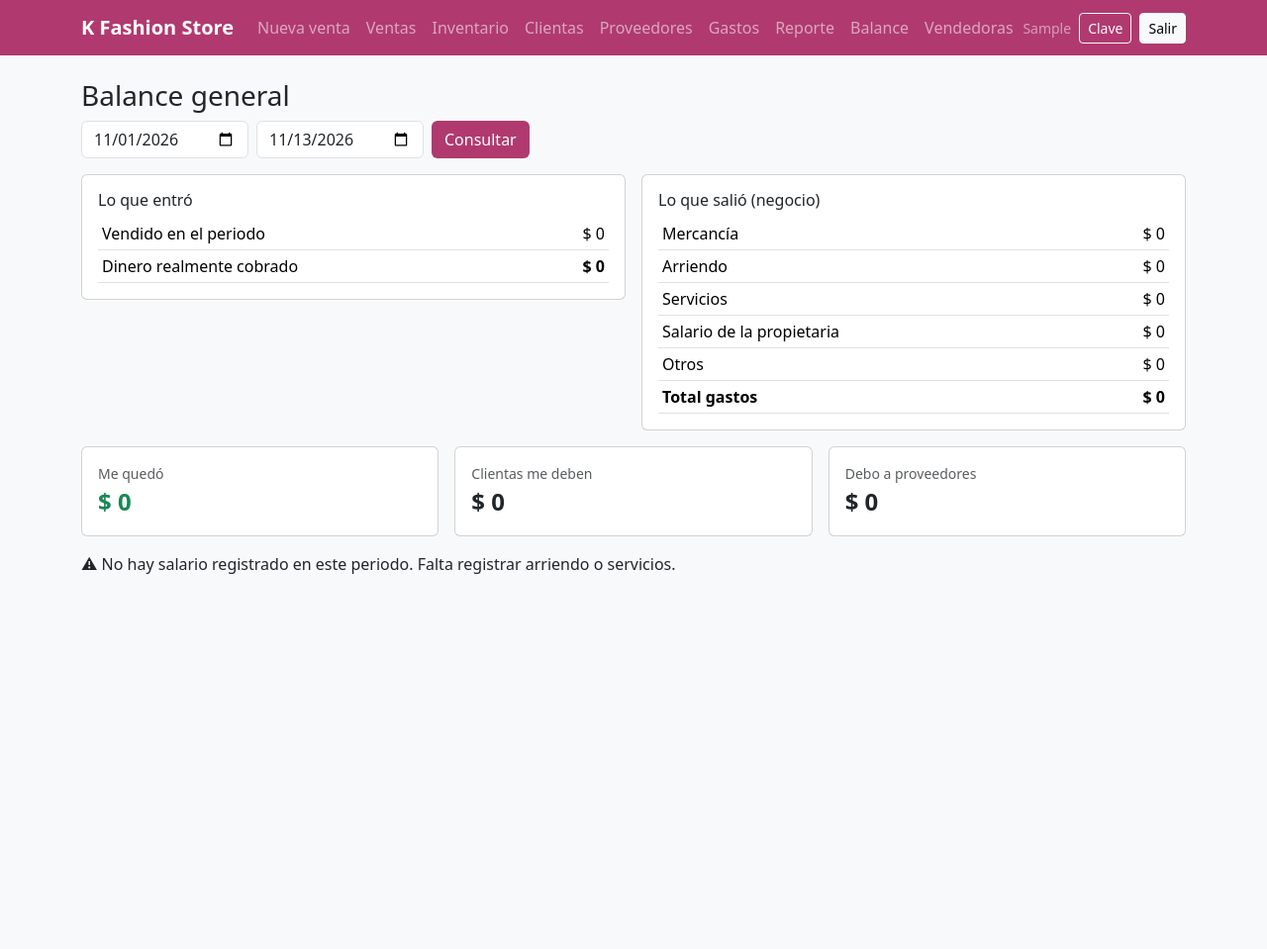
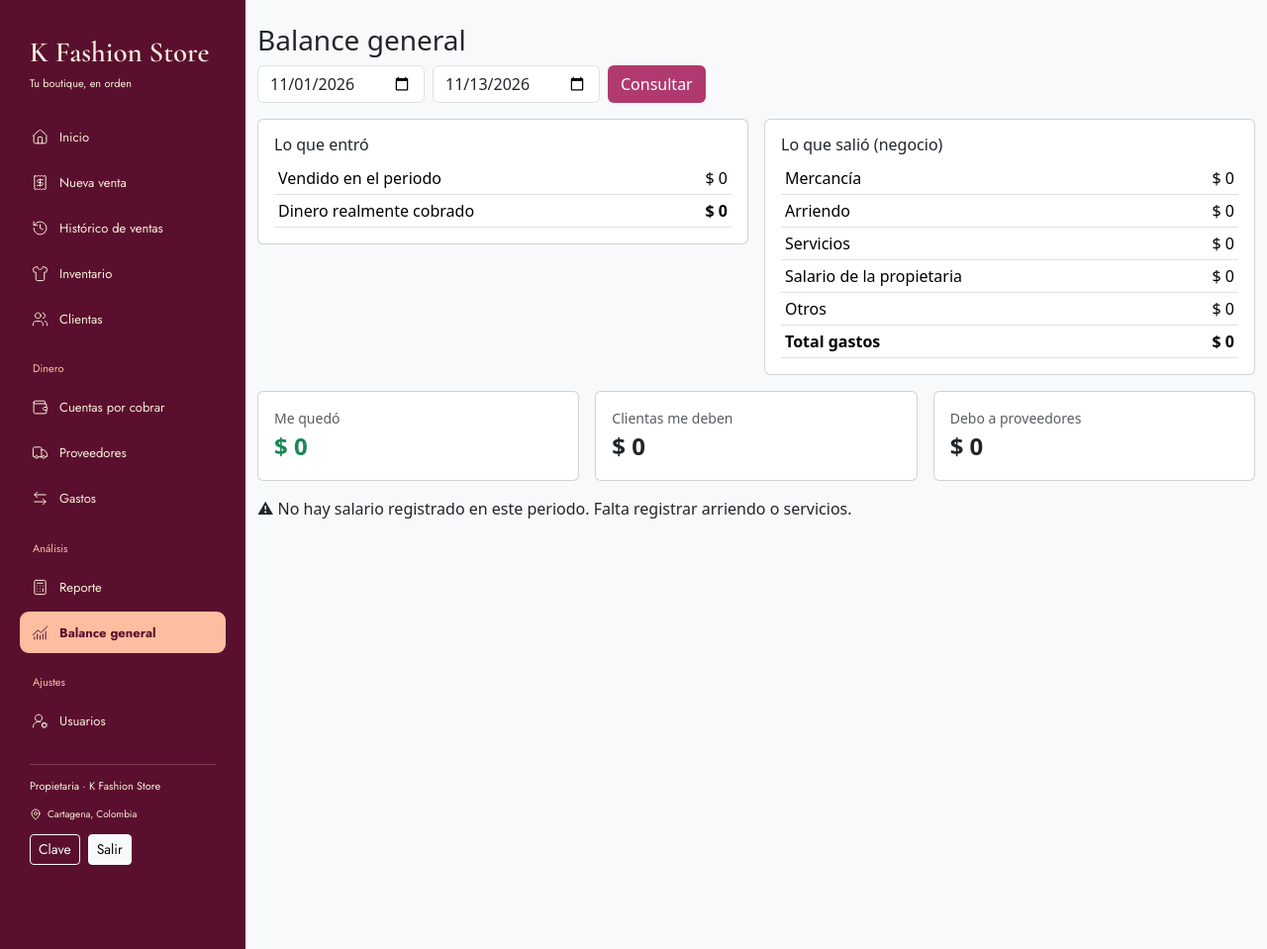
Before and after one commit to amartinezd21/kfashionstoreweb, a Django app: page /balance/ in a window 1280 px wide. Shown: the whole page at 99% size. Run offline with Django 5.2, Linux system fonts and the light colour scheme; the visitor is signed in with stand-in values (Sample User, id 1); data that the repository does not hold is empty.

Commit message:
Pasé el menú a una barra lateral izquierda

```diff
--- a/tienda/templates/tienda/base.html
+++ b/tienda/templates/tienda/base.html
@@ -1,53 +1,89 @@
-{% load tienda_extras %}<!doctype html>
+{% load tienda_extras static %}<!doctype html>
 <html lang="es">
 <head>
   <meta charset="utf-8">
   <meta name="viewport" content="width=device-width, initial-scale=1">
   <title>{% block title %}K Fashion Store{% endblock %}</title>
+  <link href="https://fonts.googleapis.com/css2?family=Cormorant+Garamond:wght@600&family=Jost:wght@400;700&display=swap" rel="stylesheet">
   <link href="https://cdn.jsdelivr.net/npm/bootstrap@5.3.3/dist/css/bootstrap.min.css" rel="stylesheet">
   <style>
     :root { --kf: #b03a6f; }
-    .navbar { background: var(--kf); }
+    /* ===== Barra lateral (diseño Figma) ===== */
+    .kf-sidebar { --bs-offcanvas-width: 248px; background-color: #5a0f2e !important; color: #f7eed9; font-family: 'Jost', sans-serif; }
+    .kf-sidebar .offcanvas-body { display: flex; flex-direction: column; gap: 22px; padding: 35px 20px 25px; }
+    .kf-marca { padding: 0 10px; color: #f7eed9; text-decoration: none; display: block; }
+    .kf-marca strong { display: block; font-family: 'Cormorant Garamond', Georgia, serif; font-weight: 600; font-size: 29px; line-height: 1.25; }
+    .kf-marca small { font-size: 11px; }
+    .kf-menu { display: flex; flex-direction: column; gap: 4px; }
+    .kf-opcion { display: flex; align-items: center; gap: 11px; height: 42px; padding: 0 12px; border-radius: 9px;
+                 color: #f7eed9; font-size: 13px; text-decoration: none; white-space: nowrap; }
+    .kf-opcion:hover { background: rgba(253, 189, 160, 0.2); color: #f7eed9; }
+    .kf-opcion.activa { background: #fdbda0; color: #5a0f2e; font-weight: 700; }
+    .kf-grupo { padding: 17px 0 6px 13px; color: #fdbda0; font-size: 11px; }
+    .kf-icono { width: 17px; height: 17px; flex-shrink: 0; background-color: currentColor;
+                -webkit-mask: var(--icono) center / contain no-repeat; mask: var(--icono) center / contain no-repeat; }
+    .kf-cuenta { margin-top: auto; padding: 0 10px; display: flex; flex-direction: column; gap: 13px; font-size: 11px; }
+    .kf-separador { height: 1px; background: rgba(247, 238, 217, 0.2); }
+    .kf-ubicacion { display: flex; align-items: center; gap: 6px; font-size: 10px; }
+    .kf-ubicacion .kf-icono { width: 12px; height: 12px; }
+    .kf-topbar { background: #5a0f2e; color: #f7eed9; }
+    @media (min-width: 992px) {
+      .kf-sidebar { position: fixed; top: 0; bottom: 0; left: 0; width: 248px; overflow-y: auto; }
+      .kf-con-menu { margin-left: 248px; }
+    }
     .btn-kf { background: var(--kf); color: #fff; } .btn-kf:hover { background: #8f2c58; color: #fff; }
     .card-num { font-size: 1.5rem; font-weight: 700; }
-    @media print { .no-print { display: none !important; } }
+    @media print { .no-print { display: none !important; } .kf-con-menu { margin-left: 0 !important; } }
   </style>
 </head>
 <body class="bg-light">
 {% if user.is_authenticated %}
-<nav class="navbar navbar-expand-lg navbar-dark no-print mb-4">
-  <div class="container">
-    <a class="navbar-brand fw-bold" href="{% url 'dashboard' %}">K Fashion Store</a>
-    <button class="navbar-toggler" data-bs-toggle="collapse" data-bs-target="#menu"><span class="navbar-toggler-icon"></span></button>
-    <div id="menu" class="collapse navbar-collapse">
-      <ul class="navbar-nav me-auto">
-        <li class="nav-item"><a class="nav-link" href="{% url 'venta_nueva' %}">Nueva venta</a></li>
-        <li class="nav-item"><a class="nav-link" href="{% url 'ventas' %}">Ventas</a></li>
-        <li class="nav-item"><a class="nav-link" href="{% url 'inventario' %}">Inventario</a></li>
-        <li class="nav-item"><a class="nav-link" href="{% url 'clientes' %}">Clientas</a></li>
-        {% if es_propietaria %}
-        <li class="nav-item"><a class="nav-link" href="{% url 'proveedores' %}">Proveedores</a></li>
-        <li class="nav-item"><a class="nav-link" href="{% url 'gastos' %}">Gastos</a></li>
-        <li class="nav-item"><a class="nav-link" href="{% url 'reporte' %}">Reporte</a></li>
-        <li class="nav-item"><a class="nav-link" href="{% url 'balance' %}">Balance</a></li>
-        <li class="nav-item"><a class="nav-link" href="{% url 'usuarios' %}">Vendedoras</a></li>
-        {% endif %}
-      </ul>
-      <form method="post" action="{% url 'logout' %}" class="d-flex align-items-center gap-2">{% csrf_token %}
-        <span class="text-white-50 small">{{ user.first_name|default:user.username }}</span>
+<!-- Barra superior: solo en celular/tablet, para abrir el menú -->
+<div class="kf-topbar d-lg-none no-print d-flex align-items-center gap-3 px-3 py-2">
+  <button class="btn btn-sm btn-outline-light" type="button" data-bs-toggle="offcanvas" data-bs-target="#menu" aria-controls="menu">☰ Menú</button>
+  <span style="font-family:'Cormorant Garamond',serif;font-weight:600;font-size:1.4rem">K Fashion Store</span>
+</div>
+<aside id="menu" class="kf-sidebar offcanvas-lg offcanvas-start no-print" tabindex="-1" aria-label="Menú principal">
+  <div class="offcanvas-body">
+    <a class="kf-marca" href="{% url 'dashboard' %}"><strong>K Fashion Store</strong><small>Tu boutique, en orden</small></a>
+    <nav class="kf-menu">
+      <a class="kf-opcion{% if request.resolver_match.url_name == 'dashboard' %} activa{% endif %}" href="{% url 'dashboard' %}"><span class="kf-icono" style="--icono: url('{% static 'tienda/iconos/house.svg' %}')"></span>Inicio</a>
+      <a class="kf-opcion{% if request.resolver_match.url_name == 'venta_nueva' %} activa{% endif %}" href="{% url 'venta_nueva' %}"><span class="kf-icono" style="--icono: url('{% static 'tienda/iconos/receipt.svg' %}')"></span>Nueva venta</a>
+      <a class="kf-opcion{% if request.resolver_match.url_name == 'ventas' and not request.GET.credito %} activa{% endif %}" href="{% url 'ventas' %}"><span class="kf-icono" style="--icono: url('{% static 'tienda/iconos/history.svg' %}')"></span>Histórico de ventas</a>
+      <a class="kf-opcion{% if request.resolver_match.url_name == 'inventario' %} activa{% endif %}" href="{% url 'inventario' %}"><span class="kf-icono" style="--icono: url('{% static 'tienda/iconos/shirt.svg' %}')"></span>Inventario</a>
+      <a class="kf-opcion{% if request.resolver_match.url_name == 'clientes' %} activa{% endif %}" href="{% url 'clientes' %}"><span class="kf-icono" style="--icono: url('{% static 'tienda/iconos/users.svg' %}')"></span>Clientas</a>
+      <div class="kf-grupo">Dinero</div>
+      <a class="kf-opcion{% if request.resolver_match.url_name == 'ventas' and request.GET.credito %} activa{% endif %}" href="{% url 'ventas' %}?credito=1"><span class="kf-icono" style="--icono: url('{% static 'tienda/iconos/wallet.svg' %}')"></span>Cuentas por cobrar</a>
+      {% if es_propietaria %}
+      <a class="kf-opcion{% if request.resolver_match.url_name == 'proveedores' %} activa{% endif %}" href="{% url 'proveedores' %}"><span class="kf-icono" style="--icono: url('{% static 'tienda/iconos/truck.svg' %}')"></span>Proveedores</a>
+      <a class="kf-opcion{% if request.resolver_match.url_name == 'gastos' %} activa{% endif %}" href="{% url 'gastos' %}"><span class="kf-icono" style="--icono: url('{% static 'tienda/iconos/arrow-left-right.svg' %}')"></span>Gastos</a>
+      <div class="kf-grupo">Análisis</div>
+      <a class="kf-opcion{% if request.resolver_match.url_name == 'reporte' %} activa{% endif %}" href="{% url 'reporte' %}"><span class="kf-icono" style="--icono: url('{% static 'tienda/iconos/calculator.svg' %}')"></span>Reporte</a>
+      <a class="kf-opcion{% if request.resolver_match.url_name == 'balance' %} activa{% endif %}" href="{% url 'balance' %}"><span class="kf-icono" style="--icono: url('{% static 'tienda/iconos/chart.svg' %}')"></span>Balance general</a>
+      <div class="kf-grupo">Ajustes</div>
+      <a class="kf-opcion{% if request.resolver_match.url_name == 'usuarios' %} activa{% endif %}" href="{% url 'usuarios' %}"><span class="kf-icono" style="--icono: url('{% static 'tienda/iconos/user-round-cog.svg' %}')"></span>Usuarios</a>
+      {% endif %}
+    </nav>
+    <div class="kf-cuenta">
+      <div class="kf-separador"></div>
+      <span>{% if es_propietaria %}Propietaria · K Fashion Store{% else %}Vendedora · {{ user.first_name|default:user.username }}{% endif %}</span>
+      <span class="kf-ubicacion"><span class="kf-icono" style="--icono: url('{% static 'tienda/iconos/map-pin.svg' %}')"></span>Cartagena, Colombia</span>
+      <form method="post" action="{% url 'logout' %}" class="d-flex gap-2">{% csrf_token %}
         <a class="btn btn-sm btn-outline-light" href="{% url 'cambiar_clave' %}">Clave</a>
         <button class="btn btn-sm btn-light">Salir</button>
       </form>
     </div>
   </div>
-</nav>
+</aside>
 {% endif %}
+<div class="{% if user.is_authenticated %}kf-con-menu{% endif %} pt-4">
 <main class="container pb-5">
   {% for m in messages %}
     <div class="alert alert-{% if m.tags == 'error' %}danger{% else %}{{ m.tags }}{% endif %} no-print">{{ m }}</div>
   {% endfor %}
   {% block content %}{% endblock %}
 </main>
+</div>
 <script src="https://cdn.jsdelivr.net/npm/bootstrap@5.3.3/dist/js/bootstrap.bundle.min.js"></script>
 {% block scripts %}{% endblock %}
 </body>
```
Also changed, not shown: tienda/static/tienda/iconos/arrow-left-right.svg (added), tienda/static/tienda/iconos/calculator.svg (added), tienda/static/tienda/iconos/chart.svg (added), tienda/static/tienda/iconos/history.svg (added), tienda/static/tienda/iconos/house.svg (added), tienda/static/tienda/iconos/map-pin.svg (added), tienda/static/tienda/iconos/receipt.svg (added), tienda/static/tienda/iconos/shirt.svg (added), tienda/static/tienda/iconos/truck.svg (added), tienda/static/tienda/iconos/user-round-cog.svg (added), tienda/static/tienda/iconos/users.svg (added), tienda/static/tienda/iconos/wallet.svg (added).
